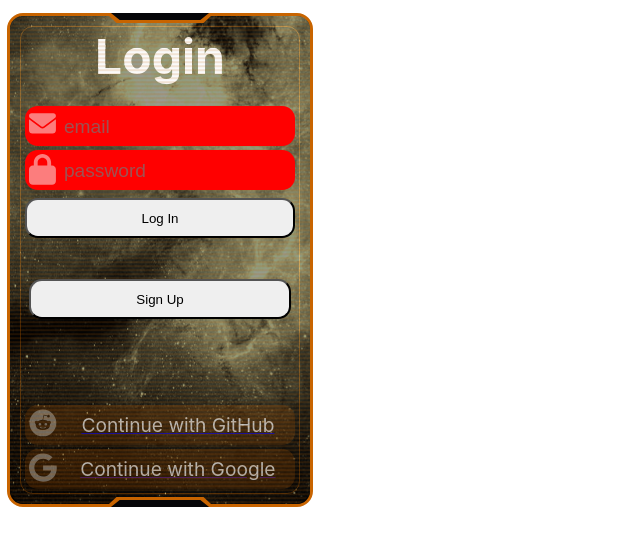
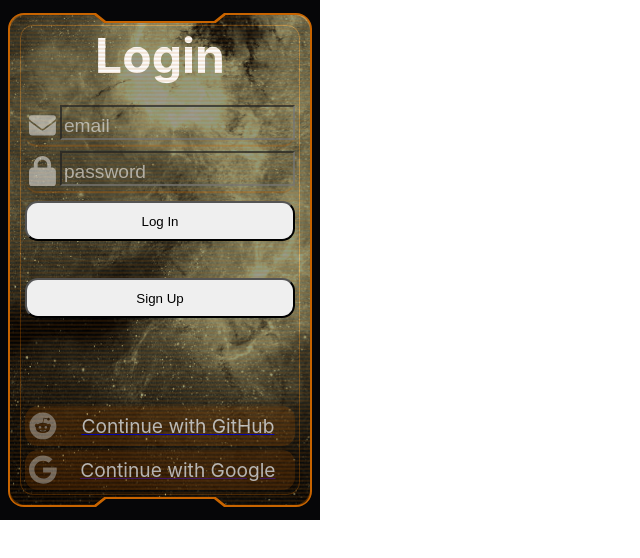
Before and after one commit to Kevin-Lago/javascript-react-example-web-service-ui, a React (Create React App) app: page /login in a window 1280 px wide. Shown: the top 558 px of the page, without its empty margins (0-640 px from the left). Built offline with nearby package versions, Linux system fonts and the light colour scheme.

Commit message:
Reworked Floating Trapezoids

```diff
--- a/src/login/Login.jsx
+++ b/src/login/Login.jsx
@@ -18,7 +18,7 @@ export default class Login extends Component {
         }
 
         return (
-            <SciFiScreen title="Login" screenStack={6} />
+            <SciFiScreen title="Login" screenStack={5} />
         )
     }
 }
--- a/src/login/SciFiScreen.css
+++ b/src/login/SciFiScreen.css
@@ -1,5 +1,5 @@
 .sci-fi-screen-wrapper {
-    /* background-color: var(--background-color); */
+    background-color: var(--background-color);
     width: 320px;
     aspect-ratio: 320 / 520;
 }
@@ -8,11 +8,12 @@
     position: absolute;
     display: grid;
     grid-template-columns: 1fr;
-    border: 3px solid rgb(var(--primary-color));
-    width: 300px;
+    /* border: 3px solid rgb(var(--primary-color)); */
+    width: 304px;
+    height: 494px;
     border-radius: 1rem;
-    /* background-color: rgb(var(--primary-color)); */
-    background-color: var(--background-color);
+    background-color: rgb(var(--primary-color));
+    /* background-color: var(--background-color); */
     aspect-ratio: 320 / 520;
     grid-row-start: 1;
     grid-column-start: 1;
@@ -24,52 +25,49 @@
     animation: container-stack 220ms cubic-bezier(.46, .29, 0, 1.24) 1 backwards calc(var(--index) * 120ms), container-glitch 2s ease infinite 2s alternate-reverse;
 }
 
-.sci-fi-screen:nth-child(0) {
-    --stack-height: calc(100% / var(--stacks) - 1px);
-    --inverse-index: calc(calc(var(--stacks) - 1) - var(--index));
-    --clip-top: calc(var(--stack-height) * var(--index));
-    --clip-bottom: calc(var(--stack-height) * var(--inverse-index));
-    clip-path: inset(var(--clip-top) -10px var(--clip-bottom) -10px);
+.sci-fi-screen-internal {
+    position: absolute;
+    top: 2px;
+    left: 2px;
+    width: calc(100% - 4px);
+    height: calc(100% - 4px);
+    /* aspect-ratio: 320 / 520; */
+    display: grid;
+    grid-template-columns: 1fr;
+    grid-row-start: 1;
+    grid-column-start: 1;
+    background-color: var(--background-color);
+    border-radius: 1rem;
 }
 
-.sci-fi-screen-outer-upper-trapezoid,
-.sci-fi-screen-outer-lower-trapezoid {
-    position: absolute;
-    left: calc(50% - 50px);
-    z-index: 11;
-    width: 100px;
-    height: 8px;
-    background-color: var(--background-color);
+.sci-fi-screen:nth-child(odd) {
+    /* transform: scale(0.8); */
+    --glitch-translate: 8px;
 }
 
-.sci-fi-screen-outer-upper-trapezoid {
-    top: -4px;
-    clip-path: polygon(0 0, 100% 0, 90% 100%, 10% 100%);
+.sci-fi-screen:nth-child(odd)::after {
+    transform: scale(0.8);
 }
 
-.sci-fi-screen-outer-lower-trapezoid {
-    bottom: -4px;
-    clip-path: polygon(10% 0, 90% 0, 100% 100%, 0 100%);
+.sci-fi-screen:nth-child(even) {
+    /* transform: scale(0.6); */
+    --glitch-translate: -8px;
 }
 
-.sci-fi-screen-inner-upper-trapezoid,
-.sci-fi-screen-inner-lower-trapezoid {
-    position: absolute;
-    left: calc(50% - 54px);
-    z-index: 10;
-    width: 108px;
-    height: 10px;
-    background-color: rgb(var(--primary-color));
+.sci-fi-screen:first-child {
+    clip-path: polygon(0 0, calc(50% - 64px) 0, calc(50% - 54px) 8px, 50% 8px, calc(50% + 54px) 8px, calc(50% + 64px) 0, 100% 0, 100% var(--stack-height), 0 var(--stack-height), 0 0);
 }
 
-.sci-fi-screen-inner-upper-trapezoid {
-    top: -3px;
-    clip-path: polygon(0 0, 100% 0, 90% 100%, 10% 100%);
+.sci-fi-screen:first-child>.sci-fi-screen-internal {
+    clip-path: polygon(0 0, calc(50% - 66px) 0, calc(50% - 56px) 8px, 50% 8px, calc(50% + 56px) 8px, calc(50% + 66px) 0, 100% 0, 100% var(--stack-height), 0 var(--stack-height), 0 0);
 }
 
-.sci-fi-screen-inner-lower-trapezoid {
-    bottom: -3px;
-    clip-path: polygon(10% 0, 90% 0, 100% 100%, 0 100%);
+.sci-fi-screen:last-child {
+    clip-path: polygon(0 var(--clip-top), 0 100%, calc(50% - 64px) 100%, calc(50% - 54px) calc(100% - 8px), 50% calc(100% - 8px), calc(50% + 54px) calc(100% - 8px), calc(50% + 64px) 100%, 100% 100%, 100% var(--clip-top));
+}
+
+.sci-fi-screen:last-child>.sci-fi-screen-internal {
+    clip-path: polygon(0 var(--clip-top), 0 100%, calc(50% - 66px) 100%, calc(50% - 56px) calc(100% - 8px), 50% calc(100% - 8px), calc(50% + 56px) calc(100% - 8px), calc(50% + 66px) 100%, 100% 100%, 100% var(--clip-top));
 }
 
 @keyframes container-stack {
@@ -210,20 +208,6 @@
     }
 }
 
-.sci-fi-screen:nth-child(odd) {
-    /* transform: scale(0.8); */
-    --glitch-translate: 8px;
-}
-
-.sci-fi-screen:nth-child(odd)::after {
-    transform: scale(0.8);
-}
-
-.sci-fi-screen:nth-child(even) {
-    /* transform: scale(0.6); */
-    --glitch-translate: -8px;
-}
-
 .sci-fi-screen-content {
     margin: 10px;
     overflow: hidden;
@@ -311,6 +295,9 @@
 }
 
 .sci-fi-screen-login {
+    position: relative;
+    z-index: 1000;
+    /* top: 3rem; */
     margin-top: 16px;
     height: 100%;
     width: 100%;
@@ -324,10 +311,12 @@
     transition: .2s;
     margin: 4px;
     border-radius: .8rem;
-    background-color: red;
+    /* background-color: red; */
+    border-bottom: 2px solid rgb(var(--primary-color) / 25%);
 }
 
 .sci-fi-screen-login-field-input {
+    color: var(--text-color);
     opacity: .7;
     transition: .2s;
     height: 100%;
@@ -336,12 +325,27 @@
     padding-top: 8px;
     background: none;
     outline: none;
-    border-bottom: 2px solid white;
-    border-color: transparent;
+}
+
+.sci-fi-screen-login-field-input::placeholder {
+    /* Chrome, Firefox, Opera, Safari 10.1+ */
+    color: var(--text-color);
+    opacity: .8;
+}
+
+.sci-fi-screen-login-field-input:-ms-input-placeholder {
+    /* Internet Explorer 10-11 */
+    color: red;
+}
+
+.sci-fi-screen-login-field-input::-ms-input-placeholder {
+    /* Microsoft Edge */
+    color: red;
 }
 
 .sci-fi-screen-login-options {
     /* display: none; */
+    z-index: 1000;
     height: auto;
     width: 100%;
 }
@@ -391,10 +395,18 @@
     margin: 4px;
     height: 32px;
     width: 32px;
+    display: flex;
+    justify-content: center;
+    align-items: center;
 }
 
 .sci-fi-screen-login-login-button-wrapper {
     width: 100%;
+    cursor: pointer;
+    width: calc(100% - 8px);
+    margin: 4px;
+    height: 40px;
+    border-radius: .8rem;
 }
 
 .sci-fi-screen-login-login-button,
--- a/src/login/SciFiScreen.jsx
+++ b/src/login/SciFiScreen.jsx
@@ -4,10 +4,9 @@ import './SciFiScreen.css';
 
 const Screen = (i, title) => (
     <div key={'sci-fi-screen-' + i} className='sci-fi-screen' style={{ "--index": i }}>
-        <div className='sci-fi-screen-outer-upper-trapezoid'></div>
+        <div className='sci-fi-screen-internal'>
             <div className='sci-fi-screen-image'></div>
             <div className="sci-fi-screen-content flex-start-start">
-            <div className='sci-fi-screen-inner-upper-trapezoid'></div>
                 <div className='sci-fi-screen-title-wrapper flex-center-center' style={{ "--stacks": "3" }}>
                     <span data-value={title} className='sci-fi-screen-title' style={{ "--index": "0" }}>{title}</span>
                     <span data-value={title} className='sci-fi-screen-title' style={{ "--index": "1" }}>{title}</span>
@@ -32,13 +31,13 @@ const Screen = (i, title) => (
                         </div>
                         <input placeholder="password" className='sci-fi-screen-login-field-input' type="text" />
                     </div>
-                <div className='sci-fi-screen-login-login-button-wrapper'>
+                    <div className='sci-fi-screen-login-button-wrapper'>
                         <button className='sci-fi-screen-login-login-button'>
                             Log In
                         </button>
                     </div>
                     <br />
-                <div className='sci-fi-screen-login-signup-button'>
+                    <div className='sci-fi-screen-login-button-wrapper'>
                         <button className='sci-fi-screen-login-signup-button'>
                             Sign Up
                         </button>
@@ -71,10 +70,9 @@ const Screen = (i, title) => (
                         </div>
                     </a>
                 </div>
-            <div className='sci-fi-screen-inner-lower-trapezoid'></div>
             </div>
             <div className='sci-fi-screen-overlay'></div>
-        <div className='sci-fi-screen-outer-lower-trapezoid'></div>
+        </div>
     </div>
 )
 
@@ -89,12 +87,12 @@ export default class SciFiScreen extends Component {
     componentDidMount() {
         this.spans = document.querySelectorAll(".sci-fi-screen-title");
 
-        // let inputs = document.querySelectorAll(".sci-fi-screen-login-field-wrapper");
-        // console.log(inputs)
+        // let logins = document.querySelectorAll(".sci-fi-screen-login");
+        // let socialOptions = document.querySelectorAll(".sci-fi-screen-login-options");
+        // console.log(socialOptions)
 
-        // for (let i = 2; i < inputs.length; i++) {
-        //     inputs[i].style.display = "none"
-        //     console.log(inputs[i])
+        // for (let i = 1; i < logins.length; i++) {
+        //     logins[i].style.display = "none"
         // }
     }
 
```
Lines whose indentation alone changed are shown as unchanged.
